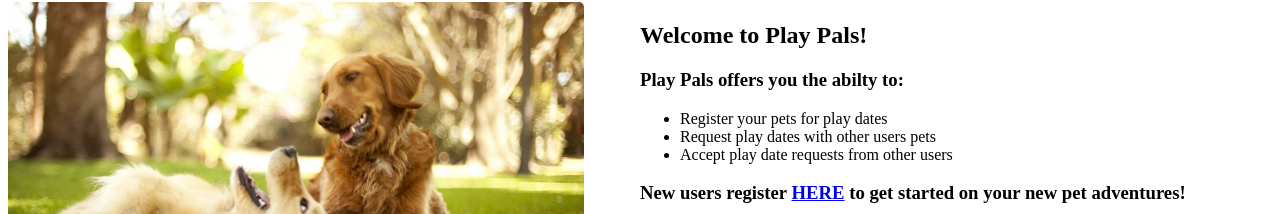
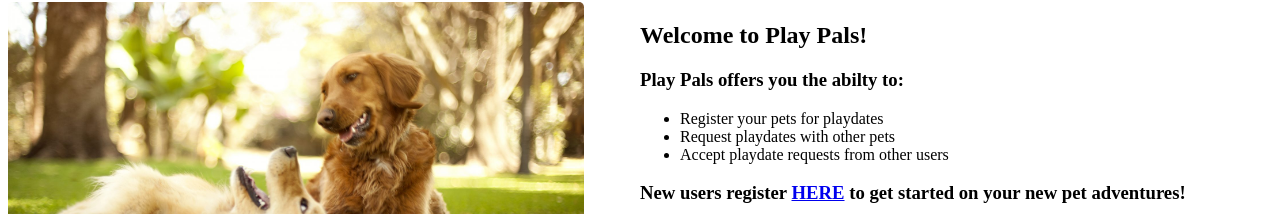
Before and after one commit to jacquelynfinucan/Play-Pals-Final-Capstone, a Vue app in the folder vue/: page / in a window 1280 px wide. Shown: the part 168-382 px from the top of the page. Built offline with nearby package versions, Linux system fonts and the light colour scheme.

Commit message:
fixed some spelling errors

```diff
--- a/vue/src/components/HomeWelcome.vue
+++ b/vue/src/components/HomeWelcome.vue
@@ -11,9 +11,9 @@
         <div>
         <h3>Play Pals offers you the abilty to:</h3>
         <ul>
-            <li> Register your pets for play dates</li>
-            <li> Request play dates with other users pets</li>
-            <li> Accept play date requests from other users </li>
+            <li> Register your pets for playdates</li>
+            <li> Request playdates with other pets</li>
+            <li> Accept playdate requests from other users</li>
         </ul>
         </div>
         <h3>New users register <router-link class="nav-link" v-bind:to="{name: 'register'}">HERE</router-link> to get started on your new pet adventures!</h3>
--- a/vue/src/components/PlaydateList.vue
+++ b/vue/src/components/PlaydateList.vue
@@ -24,7 +24,7 @@
       </div>
       <div class="filter-category">
         <label for="titleFilterPending">Playdate Title:</label>
-        <input type="text" id="titleFilterPending" v-model="filterPending.title" placeholder="Play Date Title" />
+        <input type="text" id="titleFilterPending" v-model="filterPending.title" placeholder="Playdate Title" />
       </div>
     </div>
         <br>
@@ -57,7 +57,7 @@
         </div>
         <div class="filter-category">
           <label for="titleFilterConfirmed">Playdate Title:</label>
-          <input type="text" id="titleFilterConfirmed" v-model="filterConfirmed.title" placeholder="Play Date Title" />
+          <input type="text" id="titleFilterConfirmed" v-model="filterConfirmed.title" placeholder="Playdate Title" />
         </div>
       </div>
         <br>
@@ -90,7 +90,7 @@
         </div>
         <div class="filter-category">
           <label for="titleFilterRejected">Playdate Title:</label>
-          <input type="text" id="titleFilterRejected" v-model="filterRejected.title" placeholder="Play Date Title" />
+          <input type="text" id="titleFilterRejected" v-model="filterRejected.title" placeholder="Playdate Title" />
         </div>
       </div>
       <play-date-card
```
